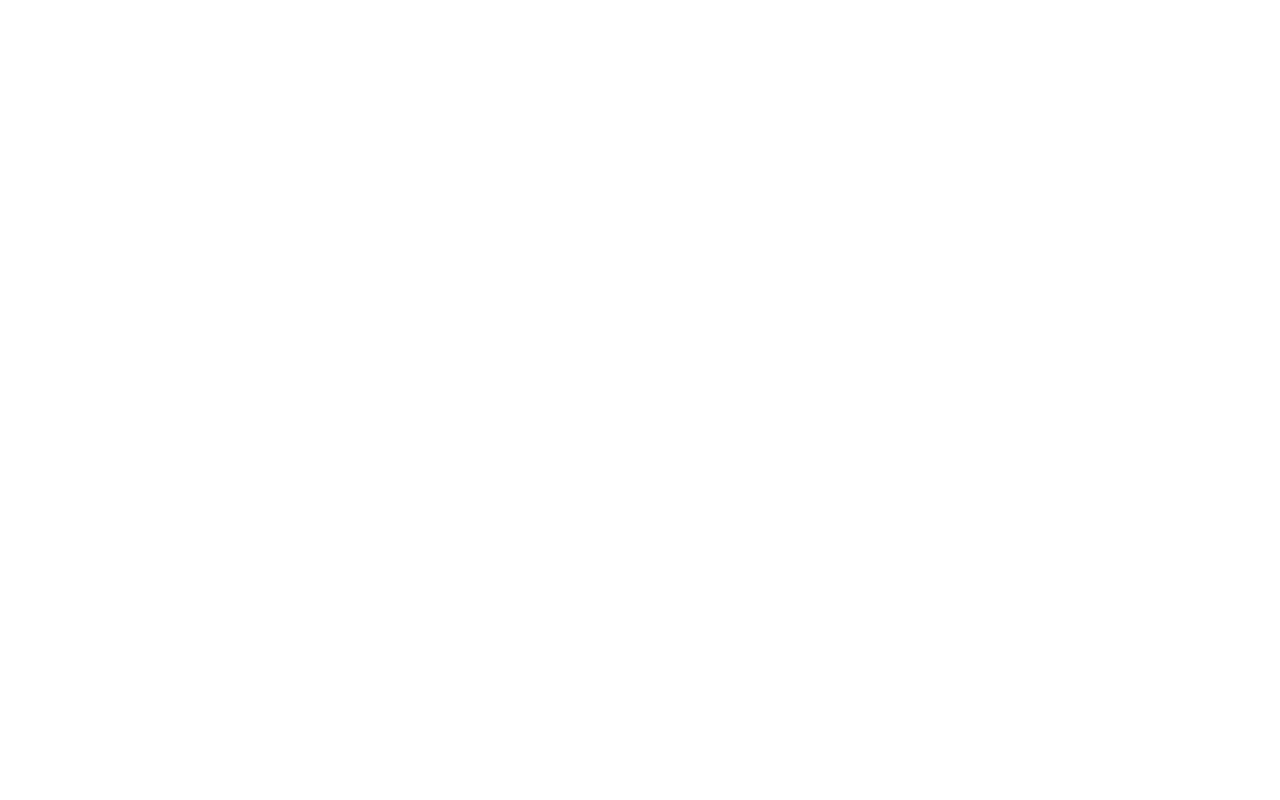
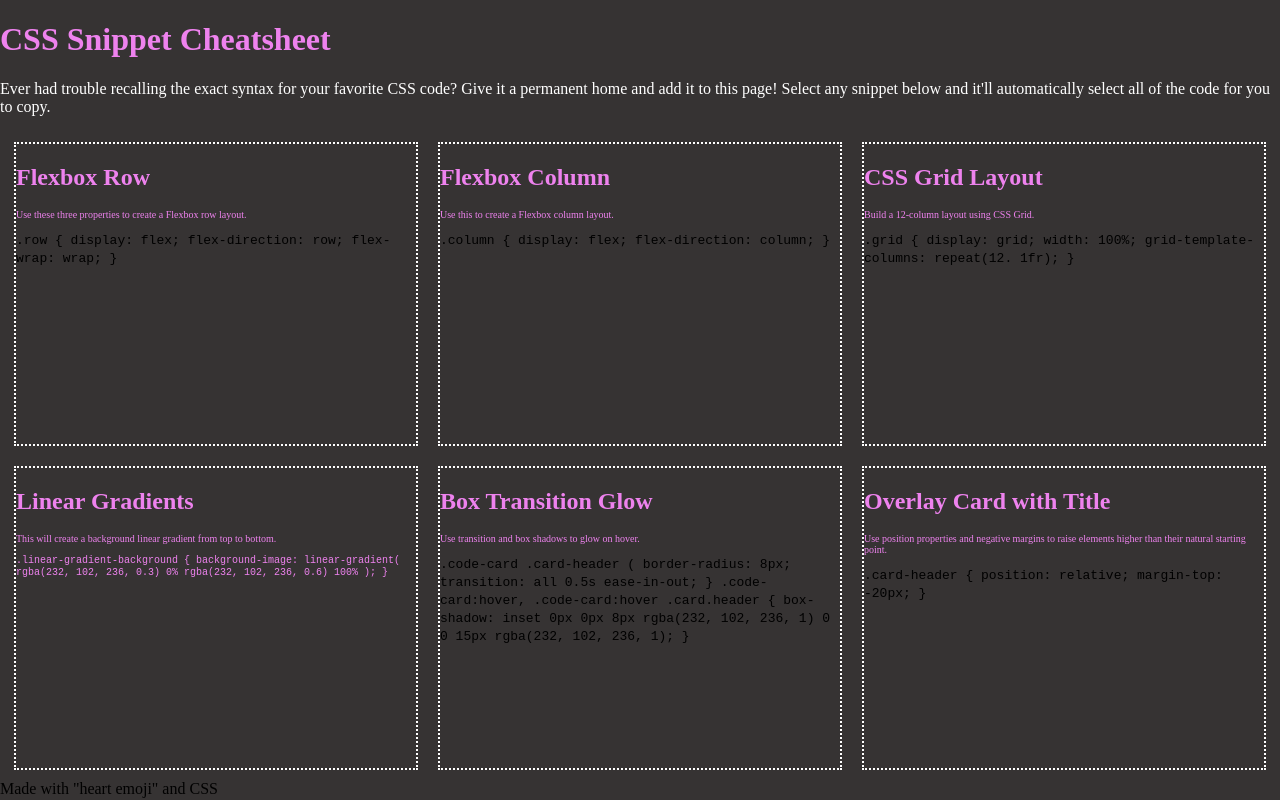
Before and after one commit to Ckratz17/CSS_Snippets, a plain HTML site: page index.html in a window 1280 px wide. Drawn offline with Linux system fonts and the light colour scheme.

Commit message:
boxes and text within is done on html

```diff
--- a/assets/style.css
+++ b/assets/style.css
@@ -0,0 +1,37 @@
+body {
+    margin: 0;
+    padding: 0;
+    background-color: #363333;
+}
+
+h1 {
+    color: violet;
+}
+
+p {
+    color: #fff;
+}
+
+div {
+    width: 400px;
+    height: 300px;
+    border: 2px dotted white;
+    margin: 10px;
+}
+
+.boxes {
+    display: flex;
+    justify-content: center;
+    flex-wrap: wrap;
+}
+
+div h1 {
+    color: violet;
+    width: 380px;
+    height: 25px;
+}
+
+div p {
+    font-size: 10px;
+    color: violet;
+}
--- a/index.html
+++ b/index.html
@@ -4,36 +4,96 @@
     <meta charset="UTF-8">
     <meta http-equiv="X-UA-Compatible" content="IE=edge">
     <meta name="viewport" content="width=device-width, initial-scale=1.0">
-    <link rel="stylesheet" href="/assets/style.css">
+    <link rel="stylesheet" href="./assets/style.css">
     <title>Document</title>
 </head>
 
 <body>
     <header>
-        <h1></h1>
-        <p></p>
+        <h1>CSS Snippet Cheatsheet</h1>
+        <p>
+            Ever had trouble recalling the exact syntax for your favorite CSS code?
+            Give it a permanent home and add it to this page!
+            Select any snippet below and it'll automatically select all of the code for you to copy.
+        </p>
     </header>
 
-    <div>
-        <h2></h2>
-    </div>
-    <div>
-        <h2></h2>
-    </div>
-    <div>
-        <h2></h2>
-    </div>
-    <div>
-        <h2></h2>
-    </div>
-    <div>
-        <h2></h2>
-    </div>
-    <div>
-        <h2></h2>
-    </div>
+    <article class="boxes">
+        <div>
+            <h1>Flexbox Row</h1>
+            <p>Use these three properties to create a Flexbox row layout.</p>
+            <code>.row {
+                display: flex;
+                flex-direction: row;
+                flex-wrap: wrap;
+            }
+            </code>
+        </div>
 
-    <footer></footer>
+        <div>
+            <h1>Flexbox Column</h1>
+            <p>Use this to create a Flexbox column layout.</p>
+            <code>.column {
+                display: flex;
+                flex-direction: column;
+            }
+            </code>
+        </div>
+
+        <div>
+            <h1>CSS Grid Layout</h1>
+            <p>Build a 12-column layout using CSS Grid.</p></p>
+            <code>.grid {
+                display: grid;
+                width: 100%;
+                grid-template-columns:
+                repeat(12. 1fr);
+                }
+            </code>
+        </div>
+
+        <div>
+            <h1>Linear Gradients</h1>
+            <p>This will create a background linear gradient from top to bottom.<p>
+            <code>.linear-gradient-background {
+                background-image: linear-gradient(
+                    rgba(232, 102, 236, 0.3) 0%
+                    rgba(232, 102, 236, 0.6) 100%
+                    );
+                }
+            </code>
+        </div>
+
+        <div>
+            <h1>Box Transition Glow</h1>
+            <p>Use transition and box shadows to glow on hover.</p>
+            <code>.code-card .card-header (
+                border-radius: 8px;
+                transition: all 0.5s ease-in-out;
+                }
+
+                .code-card:hover,
+                .code-card:hover .card.header {
+                    box-shadow: inset 0px 0px 8px
+                rgba(232, 102, 236, 1) 0 0 15px
+                rgba(232, 102, 236, 1);
+                }
+            </code>
+        </div>
+
+        <div>
+            <h1>Overlay Card with Title</h1>
+            <p>Use position properties and negative margins to raise elements higher than their natural starting point.</p>
+            <code>.card-header {
+                position: relative;
+                margin-top: -20px;
+            }
+            </code>
+        </div>
+
+    </article>
+
+    <footer>Made with "heart emoji" and CSS</footer>
 
 </body>
 </html>
```
